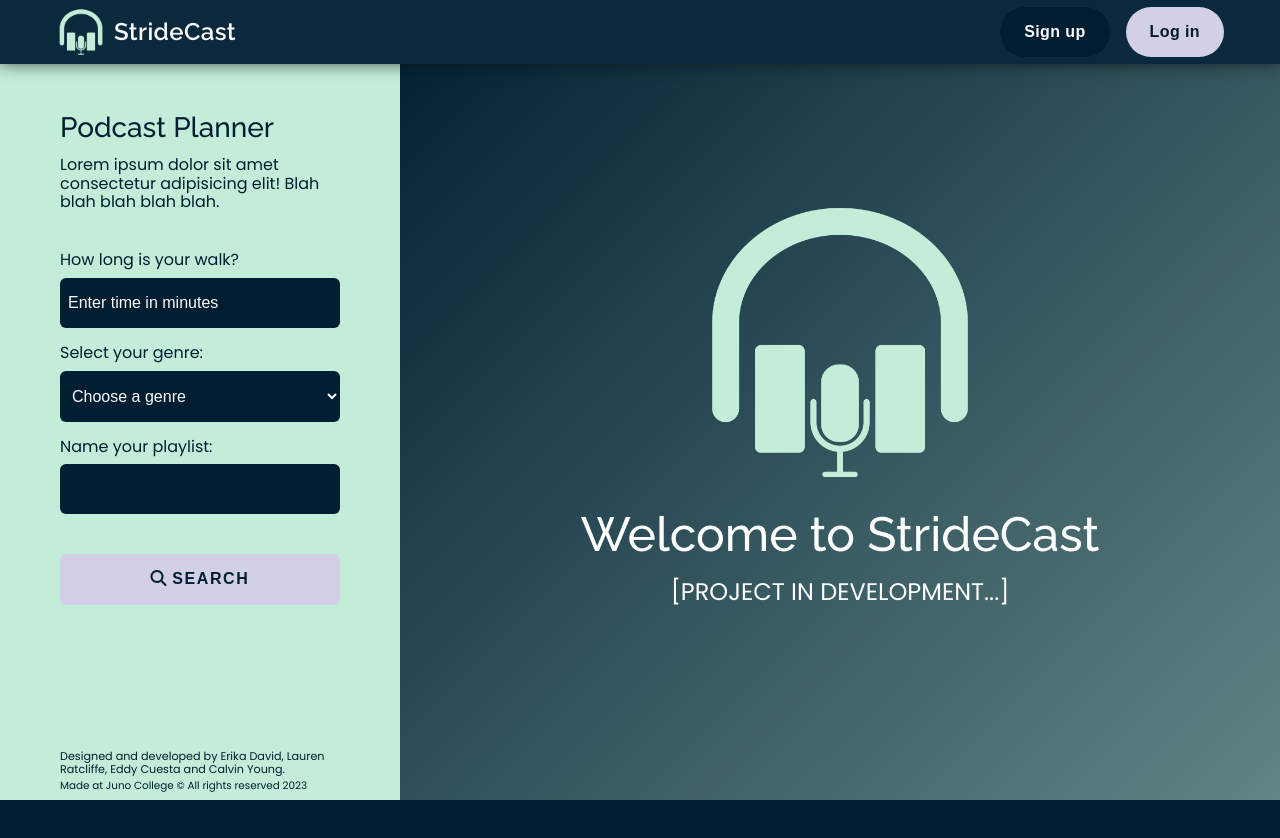
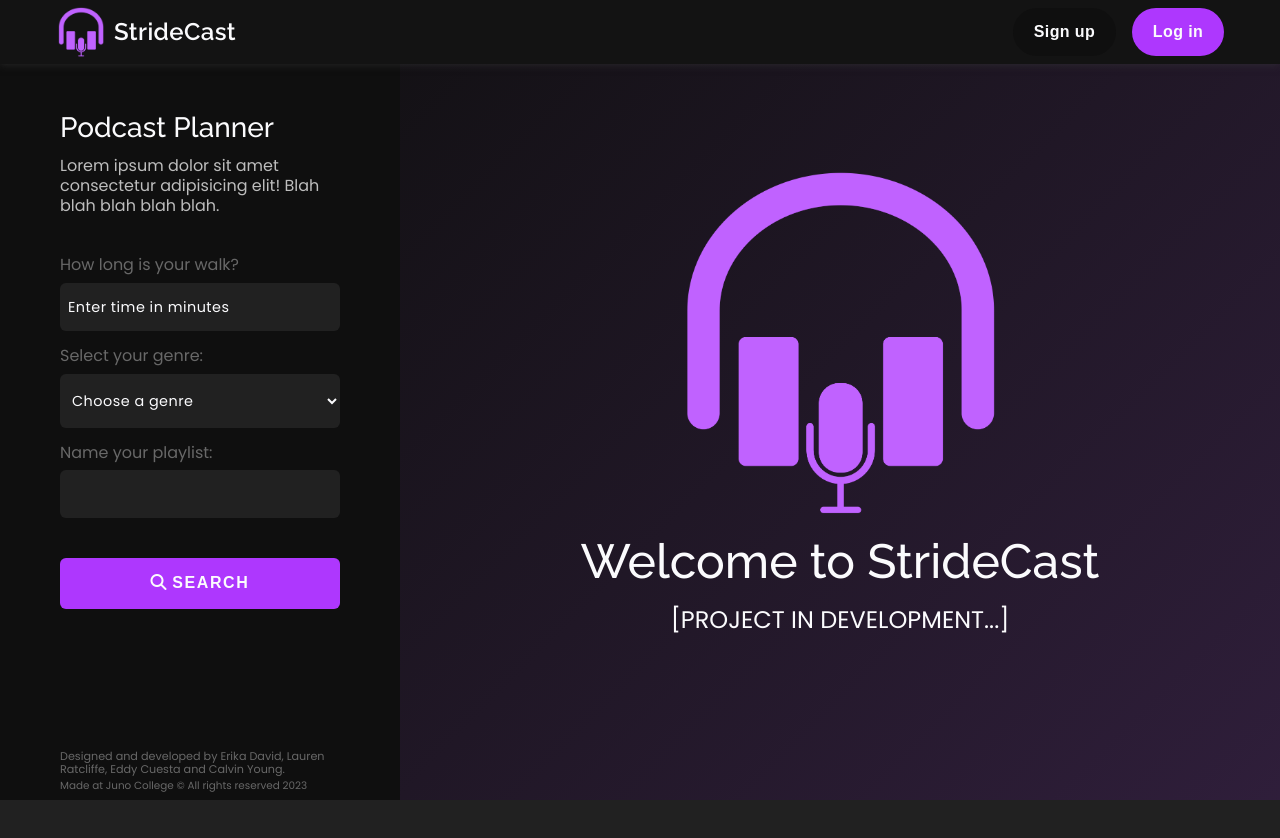
Before and after one commit to podcast-planner-project-4/StrideCast, a React (Vite) app: page / in a window 1280 px wide. Shown: the top 838 px of the page. Built offline with nearby package versions, Linux system fonts and the light colour scheme; no server answers.

Commit message:
migrated to purple colour palette

```diff
--- a/src/App.css
+++ b/src/App.css
@@ -7,18 +7,19 @@
 .sr-only { position: absolute; width: 1px; height: 1px; margin: -1px; border: 0; padding: 0; white-space: nowrap; clip-path: inset(100%); clip: rect(0 0 0 0); overflow: hidden;}
 
 :root {
-  --priBlue: #001E31;
-  --secBlue: #0B293C;
-  --blueHov: #0e3046;
-  --mint: #C2EDD8;
-  --purple: #D3CFE6;
-  --purpleHov: #b6afe0;
+  --priBlack: #212121;
+  --secBlack: #131313;
+  --triBlack: #0F0F0F;
+  --purple: #C062FF;
+  --purpleBtn: #ae37fe;
   --white: rgb(251, 251, 253);
+  --grey: rgb(33, 33, 33);
+  --lightgrey: rgb(104, 104, 104);
 }
 
 html {
   font-size: 16px;
-  color: white;
+  color: var(--white);
   font-family: 'Poppins', sans-serif;
 }
 
@@ -34,17 +35,17 @@
 .App {
   height: 350vh;
   width: 100vw;
-  background-color: var(--priBlue);
+  background-color: var(--priBlack);
 }
 
 header {
   width: 100vw;
   height: 8vh;
-  background-color: var(--secBlue);
+  background-color: var(--secBlack);
   display: flex;
   position: fixed;
   z-index: 5;
-  box-shadow: 0 0 15px rgba(16, 16, 16, 0.7);
+  box-shadow: 0 0 8px rgba(61, 61, 61, 0.6);
 }
 
 .headerContainer {
@@ -69,7 +70,7 @@
 .logo {
   width: 50px;
   height: 50px;
-  object-fit: cover;
+  object-fit: contain;
   display: flex;
   justify-content: center;
   align-content: center;
@@ -90,7 +91,7 @@
 
 .topNavBtns button,
 .logOutContainer button {
-  padding: 1rem 1.5rem;
+  padding: 0.95rem 1.3rem;
   border-radius: 2rem;
   border: none;
   letter-spacing: 0.025rem;
@@ -99,31 +100,31 @@
 }
 
 .signUpBtn {
-  background-color: var(--priBlue);
-  border: 1px solid var(--priBlue);
+  background-color: var(--triBlack);
+  border: 1px solid var(--triBlack);
   margin-right: 1rem;
   color: var(--white);
 }
 
 .signUpBtn:hover {
-  border: 0.5px solid var(--white);
+  border: 1px solid var(--grey);
 }
 
 .logInBtn, .logOutBtn {
-  background-color: var(--purple);
-  border: 1px solid var(--purple);
-  color: var(--priBlue);
+  background-color: var(--purpleBtn);
+  border: 1px solid var(--purpleBtn);
+  color: var(--white);
   transition: all 0.25s;
 }
 
 .logInBtn:hover,
 .logOutBtn:hover {
-  background-color: var(--purpleHov);
+  background-color: var(--purple);
 }
 
 .logInBtn:active,
 .logOutBtn:active {
-  background-color: var(--purple);
+  background-color: var(--purpleBtn);
 }
 
 .logOutBtn {
@@ -131,20 +132,20 @@
 }
 
 .logOutContainer p {
-  color: grey;
+  color: var(--grey);
   font-size: 0.9rem;
 }
 
 .sidebar {
   width: 400px;
   height: 92vh;
-  background-color: var(--mint);
+  background-color: var(--triBlack);
   position: fixed;
   top: 8vh;
   z-index: 1;
   padding: 0 3.75rem;
   padding-top: 3rem;
-  color: var(--priBlue);
+  color: var(--white);
 }
 
 .sidebarNav {
@@ -160,17 +161,33 @@
   font-family: 'Raleway', sans-serif;
 }
 
+.sidebar p {
+  color: rgb(189, 189, 189);
+}
+
 .sidebar label {
   margin-bottom: 0.5rem;
+  color: var(--lightgrey);
 }
 
 .sidebar input {
   padding: 1rem 0 1rem 0.5rem;
-  background-color: var(--priBlue);
-  border: none;
   color: var(--white);
   border-radius: 6px;
   margin-bottom: 1rem;
+  background-color: var(--priBlack);
+  letter-spacing: 0.03rem;
+  font-family: 'Poppins', sans-serif;
+  font-size: 0.9rem;
+  outline: none;
+}
+
+.sidebar input:focus {
+  border: 1px solid var(--white);
+}
+
+.sidebar p {
+  line-height: 1.25rem;
 }
 
 /*This code is to hide the default arrows in the number input. When hidding, you can use your own arrows from font-awesome.
@@ -188,18 +205,21 @@
 
 select {
   padding: 1rem 0 1rem 0.5rem;
-  background-color: var(--priBlue);
+  background-color: var(--priBlack);
   border: none;
   color: var(--white);
   border-radius: 6px;
   margin-bottom: 1rem;
+  letter-spacing: 0.03rem;
+  font-family: 'Poppins', sans-serif;
+  font-size: 0.9rem;
 }
 
 .faSearch {
   padding-right: 0.25rem;
 }
 .sidebarNav button {
-  background-color: var(--purple);
+  background-color: var(--purpleBtn);
   color: var(--priBlue);
   border: none;
   padding: 1rem 1.25rem;
@@ -213,17 +233,17 @@
 }
 
 .sidebarNav button:hover {
-  background-color: var(--purpleHov);
+  background-color: var(--purple);
 }
 
 .sidebarNav button:active {
-  background-color: var(--purple);
+  background-color: var(--purpleBtn);
 }
 
 .playlistContainer  {
   padding-top: 13vh;
   margin-left: 350px;
-  background: linear-gradient(var(--priBlue), #C2EDD8 120%);
+  background: linear-gradient(rgba(50, 4, 80, 0.55), var(--secBlack) 35%);
   height: 100%;
 }
 
@@ -234,11 +254,11 @@
   width: 400px;
   padding: 0 3.75rem;
   font-size: 0.7rem;
-  color: var(--priBlue);
+  color: var(--lightgrey);
 }
 
 footer a {
-  color: var(--priBlue);
+  color: var(--lightgrey);
   text-decoration: none;
   cursor: pointer;
   transition: all 0.25s;
@@ -246,6 +266,7 @@
 
 footer a:hover {
   text-decoration: underline;
+  color: var(--white);
 }
 
 .junoCopy {
@@ -255,7 +276,7 @@
 
 .podcastContainer {
   margin: 1.5rem auto;
-  background-color: var(--secBlue);
+  background-color: var(--triBlack);
   border-radius: 15px;
   display: flex;
   padding: 1.5rem;
@@ -264,7 +285,7 @@
 }
 
 .podcastContainer:hover {
-  background-color: var(--blueHov);
+  background-color: #121212;
 }
 
 .podcastCoverContainer {
@@ -309,28 +330,30 @@
   padding-right: 1rem;
   letter-spacing: 0.025rem;
   margin-bottom: 0.1rem;
+  font-weight: 500;
 }
 
 .podcastAuthorContainer {
   display: flex;
   align-items: center;
-  color: var(--mint);
+  color: var(--lightgrey);
 }
 
 .podcastAuthor {
-  color: grey;
   font-size: 0.9rem;
   margin-left: 0.2rem
 }
 
 .faPodcast {
-  font-size: 0.8rem;
+  font-size: 1rem;
+  color: var(--purple);
 }
 
 .podcastDescription {
-  color: rgb(189, 189, 189);
+  color: rgb(160, 160, 160);
   padding-top: 0.25rem;
   width: 90%;
+  font-size: 0.925rem;
 }
 
 .podcastLength {
@@ -347,7 +370,7 @@
 
 .faDragIcon {
   align-self: flex-start;
-  color: var(--mint);
+  color: var(--purple);
   cursor: pointer;
   font-size: 1rem;
   transition: all 0.25s;
@@ -385,7 +408,7 @@
   display: flex;
   justify-content: center;
   align-items: center;
-  color: var(--mint);
+  color: var(--purpleBtn);
   cursor: pointer;
   font-size: 1.5rem;
   transition: all 0.25s;
@@ -400,18 +423,19 @@
 }
 
 .landingPageContainer {
-  margin-left: 400px;
+  margin-left: 200px;
   display: flex;
   flex-direction: column;
   justify-content: center;
   align-items: center;
   height: 100vh;
+  width: 100vw;
   position: fixed;
-  background: linear-gradient(135deg, var(--priBlue), #C2EDD8 200%);
+  background: linear-gradient(135deg, var(--triBlack), var(--purple) 500%);
 }
 
 .landingPageImg {
-  width: 60%;
+  width: 25%;
 }
 
 .welcome {
@@ -435,12 +459,13 @@
   padding-top: 8vh;
   margin-left: 400px;
   position: fixed;
+  background: linear-gradient(135deg, var(--triBlack), var(--purple) 500%);
 }
 
 .spinner {
-  border: 25px solid black;
+  border: 25px solid var(--triBlack);
   border-radius: 50%;
-  border-top: 25px solid var(--mint);
+  border-top: 25px solid var(--purple);
   width: 100px;
   height: 100px;
   animation: spin 1s linear infinite;
@@ -469,7 +494,7 @@
 }
 
 .faShuffleIcon {
-  color: var(--mint);
+  color: var(--purple);
   font-size: 1.25rem;
   transform: all 0.25s;
 }
@@ -485,7 +510,7 @@
   z-index: 0;
   width: 100%;
   border-radius: 6px;
-  background-color: rgb(19, 19, 19);
+  background-color: black;
   opacity: 1;
 }
 
@@ -500,10 +525,11 @@
   position: fixed;
   font-size: 1rem;
   padding: 3.2rem 0 0 3.2rem;
+  background: linear-gradient(135deg, var(--triBlack), var(--purple) 500%);
 }
 
 .signUpLink {
-  color: white;
+  color: var(--white);
   text-decoration: none;
 }
 
@@ -520,7 +546,7 @@
   width: 450px;
   padding: 3rem 2rem;
   border-radius: 6px;
-  background-color: var(--secBlue);
+  background-color: var(--secBlack);
   margin-top: 5rem;
 }
 
@@ -540,23 +566,33 @@
   border-radius: 4px;
   border: none;
   padding: 1.2rem 0.8rem;
-  background-color: var(--priBlue);
+  background-color: var(--priBlack);
   color: var(--white);
+  letter-spacing: 0.03rem;
+  font-family: 'Poppins', sans-serif;
+  font-size: 0.9rem;
+  outline: none
+}
+
+form input:focus {
+  border: 1px solid var(--lightgrey);
 }
 
 form input::placeholder {
   color: grey;
-  letter-spacing: 0.04rem;
+  letter-spacing: 0.03rem;
 }
 
 .sidebarNav input::placeholder {
   color: var(--white);
   opacity: 1;
-  letter-spacing: 0;;
+  letter-spacing: 0.03rem;
+  font-family: 'Poppins', sans-serif;
+  font-size: 0.9rem;
 }
 .passwordContainer, .confirmPasswordContainer {
   margin-top: 1.5rem;
-  background-color: var(--priBlue);
+  background-color: var(--priBlack);
 }
 
 .passwordContainer input,
@@ -569,6 +605,7 @@
   justify-content: space-around;
   align-items: center;
   border-radius: 4px;
+  background-color: var(--priBlack);
 }
 
 .signUpPassword, .signUpConfirmPassword {
@@ -581,13 +618,13 @@
   display: flex;
   justify-content: center;
   align-items: center;
-  color: var(--mint);
+  color: var(--purple);
   padding: 1.125rem;
   cursor: pointer;
 }
 
 .faVisible:hover {
-  color: var(--purpleHov)
+  color: var(--purpleBtn)
 }
 
 .formPage {
@@ -602,14 +639,14 @@
   overflow: hidden;
   display: flex;
   flex-direction: column;
-  background-color: var(--priBlue);
+  background-color: var(--triBlack)
 }
 
 form button {
   margin: 1rem 0;
   padding: 1.2rem 0;
-  background-color: var(--purple);
-  color: var(--priBlue);
+  background-color: var(--purpleBtn);
+  color: var(--white);
   border: none;
   border-radius: 4px;
   text-transform: uppercase;
@@ -623,13 +660,14 @@
   text-align: center;
   font-size: 0.8rem;
   letter-spacing: 0.04rem;
+  color: var(--lightgrey);
 }
 
 .homeLink {
   font-size: 0.7rem;
   margin-top: 2rem;
   cursor: pointer;
-  color: grey;
+  color: var(--lightgrey);
 }
 
 .logInFormBtn {
@@ -637,17 +675,17 @@
 }
 
 .logInFormBtn:hover, .signUpFormBtn:hover {
-  background-color: var(--purpleHov);
+  background-color: var(--purple);
 }
 
 .logInFormBtn:active, .signUpFormBtn:active {
-  background-color: var(--purple);
+  background-color: var(--purpleBtn);
 }
 
 .logInLogoContainer {
   height: 8vh;
   width: 100vw;
-  background-color: var(--secBlue);
+  background-color: var(--secBlack);
   display: flex;
   align-items: center;
   position: fixed;
@@ -667,7 +705,7 @@
 
 .linkToLogIn, .linkToSignUp {
   color: var(--white);
-  font-weight: 600;
+  font-weight: 500;
   text-decoration: none;
   transition: all 0.25s;
 }
@@ -677,12 +715,12 @@
 }
 
 .errorIcon {
-  color: var(--white);
+  color: var(--purpleBtn);
   font-size: 5rem;
   padding-bottom: 1rem;
   width: 200px;
   height: 200px;
-  background-color: var(--secBlue);
+  background-color: var(--secBlack);
   border-radius: 100px;
   display: flex;
   justify-content: center;
@@ -698,15 +736,15 @@
 .faUser, .faYourPlaylist {
   font-size: 1.15rem;
   margin-right: 0.5rem;
-  color: var(--mint);
+  color: var(--purple);
   width: 44px;
   height: 44px;
   border-radius: 22px;
-  background-color: var(--priBlue);
+  background-color: var(--priBlack);
   display: flex;
   justify-content: center;
   align-items: center;
-  border: 0.5px solid rgb(56, 56, 56);
+  box-shadow: 0 0 2px rgba(255, 255, 255, 0.35);
 }
 
 .logOutContainer {
@@ -720,9 +758,15 @@
   align-items: center;
 }
 
+.logOutUserContainer p, .yourPlaylistContainer p {
+  color: rgb(160, 160, 160);
+  font-weight: 500;
+  letter-spacing: 0.015rem;
+}
+
 .yourPlaylistLink {
   cursor: pointer;
-  transition: all 0.25s;
+  transition: all 0.5s;
 }
 
 .yourPlaylistLink p:hover {
--- a/src/components/Header.jsx
+++ b/src/components/Header.jsx
@@ -1,4 +1,4 @@
-import strideCastLogo from "../assets/strideCastLogo.png";
+import strideCast_purple from "../assets/strideCast_purple.png";
 import { Link } from "react-router-dom";
 import { auth } from "../Firebase";
 import { signOut } from "firebase/auth";
@@ -28,7 +28,7 @@
           <Link to="/" className="logoLink" style={{ color: 'inherit', textDecoration: 'inherit'}}>
             <div className="logoContainer">
               <div>
-                <img className="logo" src={strideCastLogo}></img>
+                <img className="logo" src={strideCast_purple}></img>
               </div>
               <p className="logoWord">StrideCast</p>
             </div>
--- a/src/components/LandingPage.jsx
+++ b/src/components/LandingPage.jsx
@@ -1,10 +1,10 @@
-import strideCastLogo from '../assets/strideCastLogo.png';
+import strideCast_purple from '../assets/strideCast_purple.png';
 
 const LandingPage = () => {
 
     return (
         <div className="landingPageContainer">
-            <img className="landingPageImg" src={strideCastLogo}></img>
+            <img className="landingPageImg" src={strideCast_purple}></img>
             <h1 className='welcome'>Welcome to StrideCast</h1>
             <p className="info">[PROJECT IN DEVELOPMENT...]</p>
         </div>
--- a/src/components/LogIn.jsx
+++ b/src/components/LogIn.jsx
@@ -1,4 +1,4 @@
-import strideCastLogo from "../assets/strideCastLogo.png";
+import strideCast_purple from "../assets/strideCast_purple.png";
 import { Link, useNavigate } from "react-router-dom";
 import { signInWithEmailAndPassword } from "firebase/auth";
 import { auth } from "../Firebase";
@@ -37,7 +37,7 @@
         >
           <div className="logoContainer">
             <div>
-              <img className="logo" src={strideCastLogo}></img>
+              <img className="logo" src={strideCast_purple}></img>
             </div>
             <p className="logoWord">StrideCast</p>
           </div>
@@ -79,7 +79,7 @@
           Don't have an account?{" "}
           <Link to="/signup" className="linkToSignUp">
             {" "}
-            Sign up here
+            Sign up now
           </Link>
           .
         </p>
--- a/src/components/SignUp.jsx
+++ b/src/components/SignUp.jsx
@@ -1,4 +1,4 @@
-import strideCastLogo from "../assets/strideCastLogo.png";
+import strideCast_purple from "../assets/strideCast_purple.png";
 import { Link, useNavigate } from "react-router-dom";
 import { createUserWithEmailAndPassword } from "firebase/auth";
 import { useState } from "react";
@@ -63,7 +63,7 @@
         >
           <div className="logoContainer">
             <div>
-              <img className="logo" src={strideCastLogo}></img>
+              <img className="logo" src={strideCast_purple}></img>
             </div>
             <p className="logoWord">StrideCast</p>
           </div>
```
Also changed, not shown: src/assets/StrideCast_purple.png (added), 1 other file (tests, documents, lock files or other folders).
